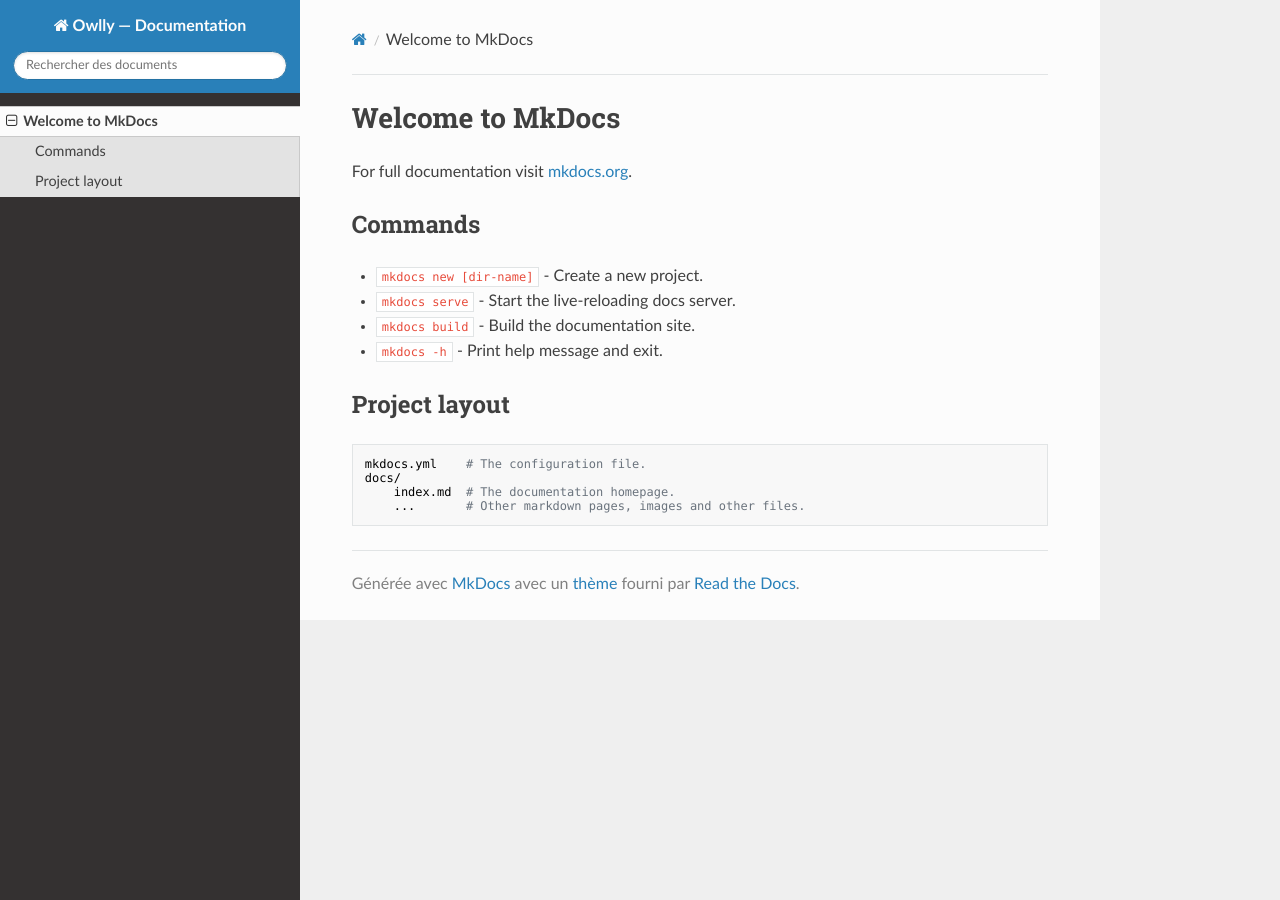
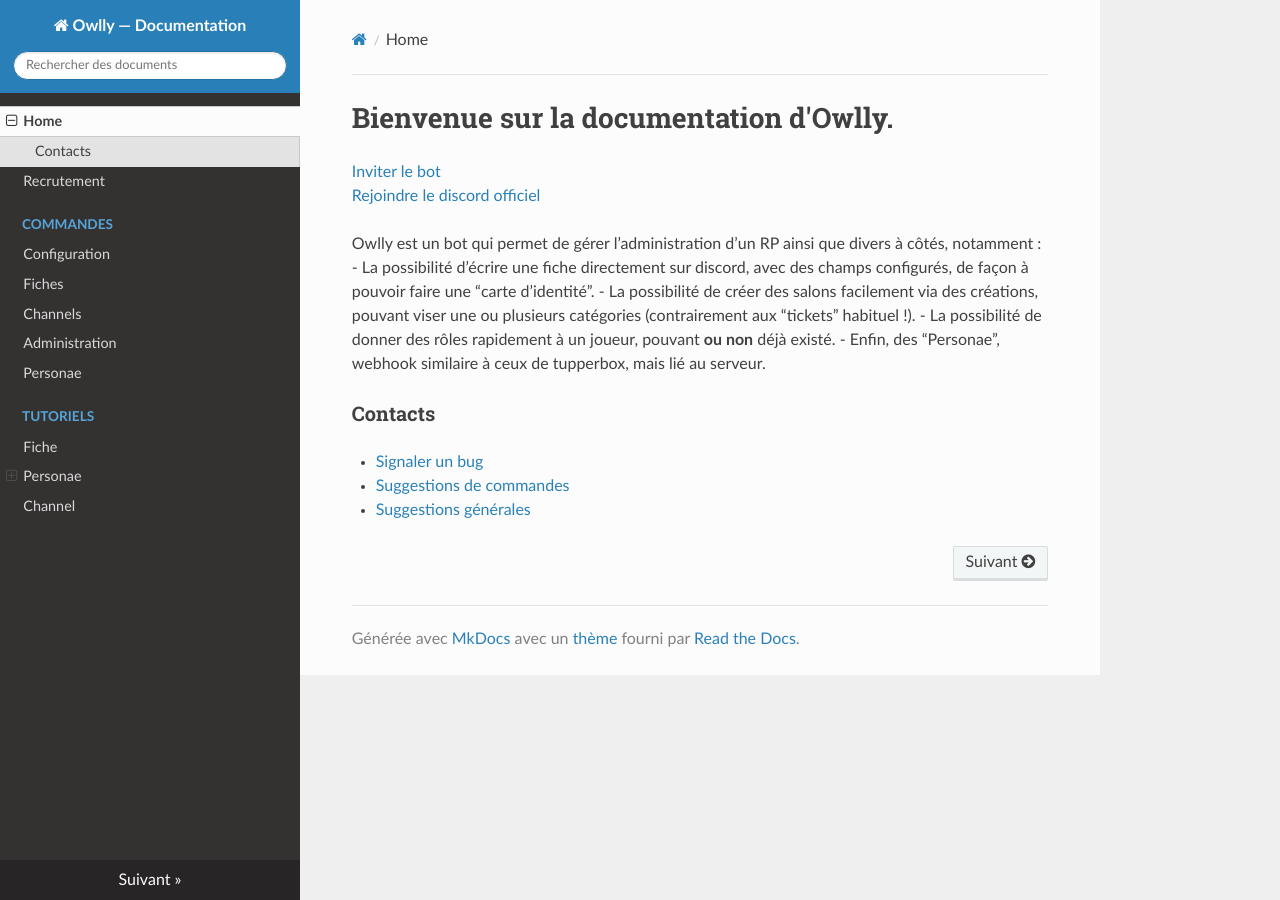
Before and after one commit to OwllyBot/Docs, an MkDocs documentation site: the page built from docs/index.md, in a window 1280 px wide. Built offline with MkDocs 1.6.1, drawn with Linux system fonts in a browser that asks for light colours; nearby versions of some CDN libraries; old or Windows-style settings are respelled for this version of MkDocs.

Commit message:
site structure and description

```diff
--- a/docs/index.md
+++ b/docs/index.md
@@ -1,17 +1,14 @@
-# Welcome to MkDocs
+# Bienvenue sur la documentation d'Owlly.
+[Inviter le bot](https://discord.com/api/oauth2/authorize?client_id=803714709059928064&permissions=8&scope=bot)
+[Rejoindre le discord officiel](https://discord.gg/qYxPKjHkwt)
 
-For full documentation visit [mkdocs.org](https://www.mkdocs.org).
+Owlly est un bot qui permet de gérer l’administration d’un RP ainsi que divers à côtés, notamment :
+-  La possibilité d’écrire une fiche directement sur discord, avec des champs configurés, de façon à pouvoir faire une “carte d’identité”.
+- La possibilité de créer des salons facilement via des créations, pouvant viser une ou plusieurs catégories (contrairement aux “tickets” habituel !).
+- La possibilité de donner des rôles rapidement à un joueur, pouvant **ou non** déjà existé.
+- Enfin, des “Personae”, webhook similaire à ceux de tupperbox, mais lié au serveur.
 
-## Commands
-
-* `mkdocs new [dir-name]` - Create a new project.
-* `mkdocs serve` - Start the live-reloading docs server.
-* `mkdocs build` - Build the documentation site.
-* `mkdocs -h` - Print help message and exit.
-
-## Project layout
-
-    mkdocs.yml    # The configuration file.
-    docs/
-        index.md  # The documentation homepage.
-        ...       # Other markdown pages, images and other files.
+### Contacts
+- [Signaler un bug](https://github.com/OwllyBot/Owlly/issues/new?assignees=&labels=bug&template=bug_report.md&title=%5BBUG%5D)
+- [Suggestions de commandes](https://github.com/OwllyBot/Owlly/issues/new?assignees=&labels=Commande%2C+enhancement&template=commande-request.md&title=%5BCOMMANDE%5D)
+- [Suggestions générales](https://github.com/OwllyBot/Owlly/issues/new?assignees=&labels=concept%2C+enhancement&template=concept-request.md&title=%5BSUGGESTION%5D)
--- a/mkdocs.yml
+++ b/mkdocs.yml
@@ -7,3 +7,19 @@
         - rust
         - python
     locale: fr
+pages:
+    - Home : 'index.md'
+    - Recrutement: 'recrut.md'
+    - Commandes :
+        - 'Configuration' : 'commands/config.md'
+        - 'Fiches' : 'commands/fiches.md'
+        - 'Channels' : 'commands/chan.md'
+        - 'Administration' : 'commands/admin.md'
+        - 'Personae' : 'commands/personae.md'
+    - Tutoriels:
+        - 'Fiche' : 'tuto/fiche.md'
+        - 'Personae' :
+            - 'Configuration' : 'tuto/persona/config.md'
+            - 'Création' : 'tuto/persona/creation.md'
+            - 'Message' : 'tuto/persona/message.md'
+        - 'Channel' : 'tuto/chan.md'
```
Also changed, not shown: docs/recrut.md (added, +15 -0 lines), docs/commands/admin.md (added), docs/commands/chan.md (added), docs/commands/config.md (added), docs/commands/fiches.md (added), docs/commands/personae.md (added), docs/tuto/Personae/config.md (added), docs/tuto/Personae/creation.md (added), docs/tuto/Personae/message.md (added), docs/tuto/chan.md (added), docs/tuto/fiches.md (added), 1 other file.
